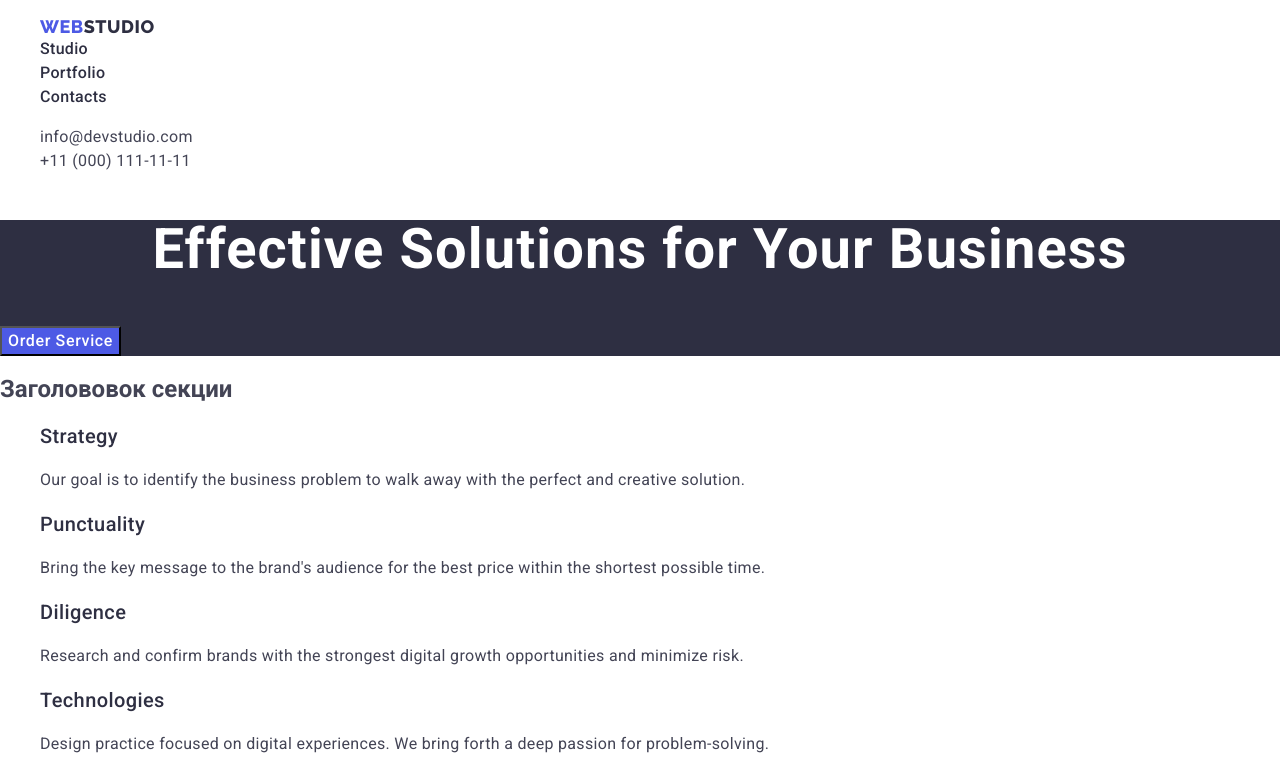
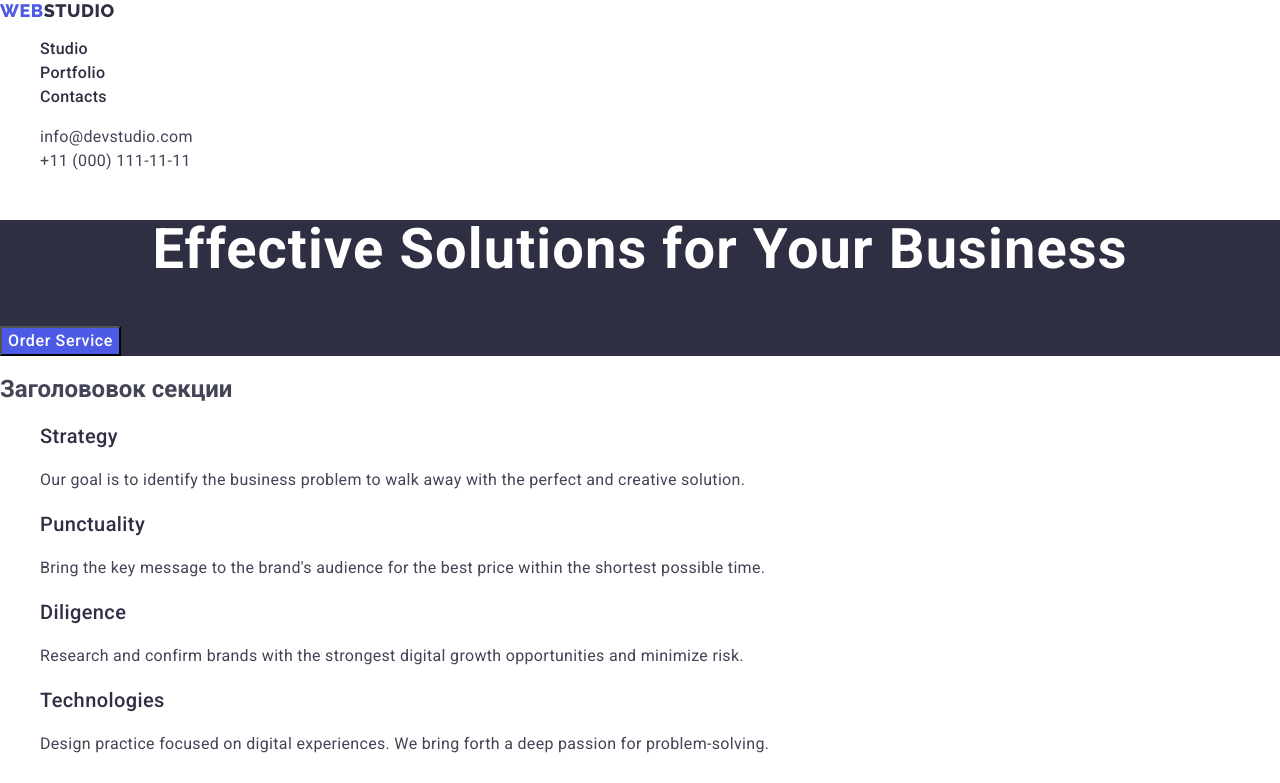
Before and after one commit to Yevhenii-Pavlushchenko/goit-markup-hw-02, a plain HTML site: page index.html in a window 1280 px wide. Shown: the top 783 px of the page. Drawn offline with nearby package versions, Linux system fonts and the light colour scheme.

Commit message:
#3 виправив лого
переніс логотип зі списку про сто до тегу нав

```diff
--- a/index.html
+++ b/index.html
@@ -22,14 +22,10 @@
   <body>
     <header>
       <nav class="nav">
-        <!-- <a class="logo" href="./index.html"
+        <a class="logo" href="./index.html"
           >Web<span class="logo-header">Studio</span></a
-        >  перемістив до першого пункту списку-->
+        >
         <ul class="nav-list">
-          <li>
-            <a class="logo" href="./index.html"
-              >Web<span class="logo-header">Studio</span></a
-            >
           </li>
           <li>
             <a class="nav-list-item" href="">Studio</a>
```
